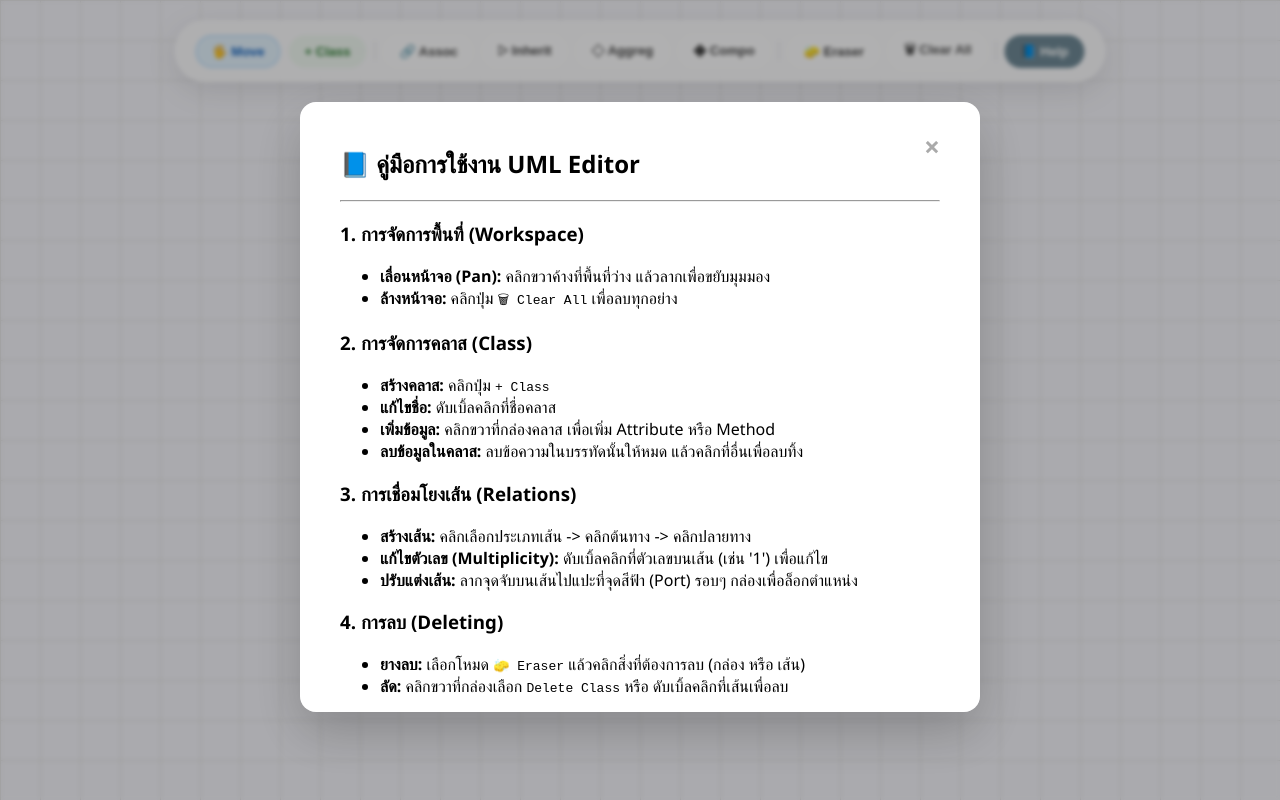
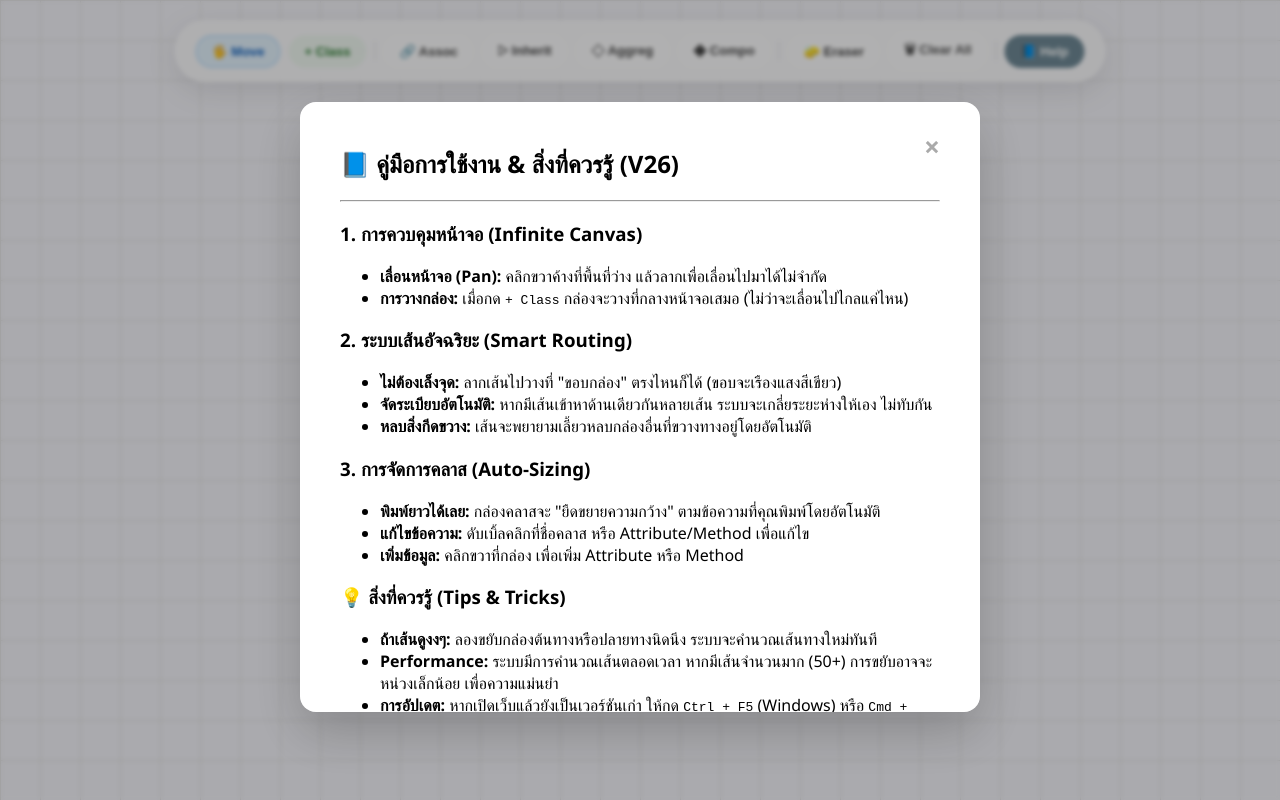
Before and after one commit to KhaoTaiKi/uml-editor-v.1, a plain HTML site: page index.html in a window 1280 px wide. Both pictures are taken after a click on the button "📘 Help". Drawn offline with Linux system fonts and the light colour scheme.

Commit message:
v5
Upgrade คู่มือ

```diff
--- a/index.html
+++ b/index.html
@@ -3,7 +3,7 @@
 <head>
     <meta charset="UTF-8">
     <meta name="viewport" content="width=device-width, initial-scale=1.0">
-    <title>UML Editor V25 (Glass UI)</title>
+    <title>UML Editor V26 (Smart & Fluid)</title>
     <link rel="stylesheet" href="style.css">
 </head>
 <body>
@@ -53,34 +53,34 @@
     <div id="help-modal" class="modal">
         <div class="modal-content">
             <span class="close-modal" onclick="toggleHelp()">&times;</span>
-            <h2>📘 คู่มือการใช้งาน UML Editor</h2>
+            <h2>📘 คู่มือการใช้งาน & สิ่งที่ควรรู้ (V26)</h2>
             <hr>
 
-            <h3>1. การจัดการพื้นที่ (Workspace)</h3>
+            <h3>1. การควบคุมหน้าจอ (Infinite Canvas)</h3>
             <ul>
-                <li><b>เลื่อนหน้าจอ (Pan):</b> คลิกขวาค้างที่พื้นที่ว่าง แล้วลากเพื่อขยับมุมมอง</li>
-                <li><b>ล้างหน้าจอ:</b> คลิกปุ่ม <code>🗑 Clear All</code> เพื่อลบทุกอย่าง</li>
+                <li><b>เลื่อนหน้าจอ (Pan):</b> คลิกขวาค้างที่พื้นที่ว่าง แล้วลากเพื่อเลื่อนไปมาได้ไม่จำกัด</li>
+                <li><b>การวางกล่อง:</b> เมื่อกด <code>+ Class</code> กล่องจะวางที่กลางหน้าจอเสมอ (ไม่ว่าจะเลื่อนไปไกลแค่ไหน)</li>
             </ul>
 
-            <h3>2. การจัดการคลาส (Class)</h3>
+            <h3>2. ระบบเส้นอัจฉริยะ (Smart Routing)</h3>
             <ul>
-                <li><b>สร้างคลาส:</b> คลิกปุ่ม <code>+ Class</code></li>
-                <li><b>แก้ไขชื่อ:</b> ดับเบิ้ลคลิกที่ชื่อคลาส</li>
-                <li><b>เพิ่มข้อมูล:</b> คลิกขวาที่กล่องคลาส เพื่อเพิ่ม Attribute หรือ Method</li>
-                <li><b>ลบข้อมูลในคลาส:</b> ลบข้อความในบรรทัดนั้นให้หมด แล้วคลิกที่อื่นเพื่อลบทิ้ง</li>
+                <li><b>ไม่ต้องเล็งจุด:</b> ลากเส้นไปวางที่ "ขอบกล่อง" ตรงไหนก็ได้ (ขอบจะเรืองแสงสีเขียว)</li>
+                <li><b>จัดระเบียบอัตโนมัติ:</b> หากมีเส้นเข้าหาด้านเดียวกันหลายเส้น ระบบจะเกลี่ยระยะห่างให้เอง ไม่ทับกัน</li>
+                <li><b>หลบสิ่งกีดขวาง:</b> เส้นจะพยายามเลี้ยวหลบกล่องอื่นที่ขวางทางอยู่โดยอัตโนมัติ</li>
             </ul>
 
-            <h3>3. การเชื่อมโยงเส้น (Relations)</h3>
+            <h3>3. การจัดการคลาส (Auto-Sizing)</h3>
             <ul>
-                <li><b>สร้างเส้น:</b> คลิกเลือกประเภทเส้น -> คลิกต้นทาง -> คลิกปลายทาง</li>
-                <li><b>แก้ไขตัวเลข (Multiplicity):</b> ดับเบิ้ลคลิกที่ตัวเลขบนเส้น (เช่น '1') เพื่อแก้ไข</li>
-                <li><b>ปรับแต่งเส้น:</b> ลากจุดจับบนเส้นไปแปะที่จุดสีฟ้า (Port) รอบๆ กล่องเพื่อล็อกตำแหน่ง</li>
+                <li><b>พิมพ์ยาวได้เลย:</b> กล่องคลาสจะ "ยืดขยายความกว้าง" ตามข้อความที่คุณพิมพ์โดยอัตโนมัติ</li>
+                <li><b>แก้ไขข้อความ:</b> ดับเบิ้ลคลิกที่ชื่อคลาส หรือ Attribute/Method เพื่อแก้ไข</li>
+                <li><b>เพิ่มข้อมูล:</b> คลิกขวาที่กล่อง เพื่อเพิ่ม Attribute หรือ Method</li>
             </ul>
 
-            <h3>4. การลบ (Deleting)</h3>
+            <h3>💡 สิ่งที่ควรรู้ (Tips & Tricks)</h3>
             <ul>
-                <li><b>ยางลบ:</b> เลือกโหมด <code>🧽 Eraser</code> แล้วคลิกสิ่งที่ต้องการลบ (กล่อง หรือ เส้น)</li>
-                <li><b>ลัด:</b> คลิกขวาที่กล่องเลือก <code>Delete Class</code> หรือ ดับเบิ้ลคลิกที่เส้นเพื่อลบ</li>
+                <li><b>ถ้าเส้นดูงงๆ:</b> ลองขยับกล่องต้นทางหรือปลายทางนิดนึง ระบบจะคำนวณเส้นทางใหม่ทันที</li>
+                <li><b>Performance:</b> ระบบมีการคำนวณเส้นตลอดเวลา หากมีเส้นจำนวนมาก (50+) การขยับอาจจะหน่วงเล็กน้อย เพื่อความแม่นยำ</li>
+                <li><b>การอัปเดต:</b> หากเปิดเว็บแล้วยังเป็นเวอร์ชันเก่า ให้กด <code>Ctrl + F5</code> (Windows) หรือ <code>Cmd + Shift + R</code> (Mac) เพื่อบังคับโหลดโค้ดใหม่</li>
             </ul>
         </div>
     </div>
```
